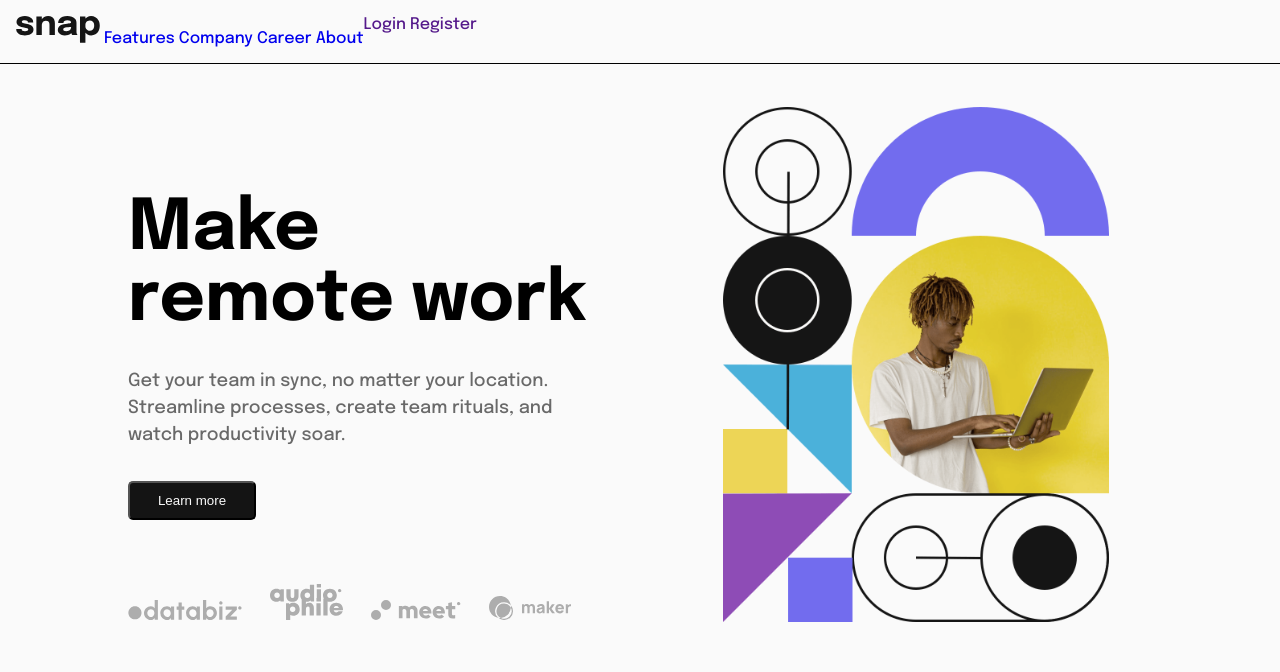
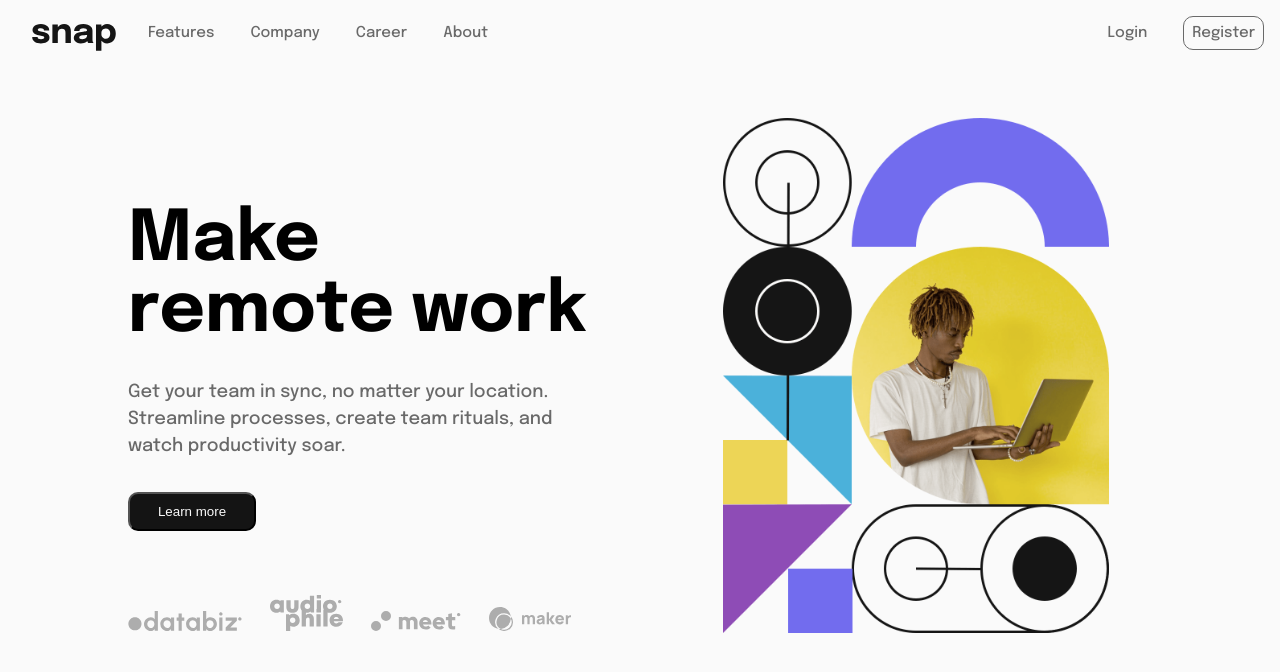
Before and after one commit to Whiney96/dropdown-navigation, a plain HTML site: page index.html in a window 1280 px wide. Drawn offline with Linux system fonts and the light colour scheme.

Commit message:
non active desktop design completed

```diff
--- a/index.html
+++ b/index.html
@@ -14,9 +14,10 @@
     />
   </head>
   <body>
+    <!------------------------------ the start of the nav bar ------------------------>
     <nav>
+      <img src="/images/logo.svg" alt="snap logo" />
       <div class="left-nav">
-        <img src="/images/logo.svg" alt="snap logo" />
         <!-- a dropdown -->
         <a href="#">Features</a>
         <span class="features-dropdown">ToDo List</span>
@@ -33,9 +34,11 @@
       </div>
       <div class="right-nav">
         <a href="">Login</a>
-        <a href="">Register</a>
+        <a href="" class="reg-btn">Register</a>
       </div>
     </nav>
+    <!-----------------------------------------the end of the nav bar--------------------->
+    <!-----------------------------------------the main content begins here--------------->
     <section class="main-container">
       <div class="text-section">
         <h1>Make remote work</h1>
@@ -55,5 +58,6 @@
         <img src="/images/image-hero-desktop.png" alt="" />
       </div>
     </section>
+    <!-----------------------------------------the main content ends here------------------>
   </body>
 </html>
--- a/style.css
+++ b/style.css
@@ -18,10 +18,29 @@ body {
 
 nav {
     display: flex;
-    padding: 1rem;
-    border-bottom: 1px solid;
+    padding: 1.5rem 0 1.5rem 2rem;
+    position: relative;
 }
 
+.left-nav {
+    margin-left: 2rem;
+}
+.right-nav {
+    position: absolute;
+    right: 1rem;
+}
+
+a {
+    color: var(--gray-color);
+    font-size: 15px;
+    padding-right: 2rem;
+}
+
+.reg-btn {
+    border: 1px solid var(--gray-color);
+    padding: 0.5rem;
+    border-radius: 10px
+}
 .features-dropdown,
 .company-dropdown {
     display: none;
@@ -65,7 +84,7 @@ button {
     width: 8rem;
     background-color: var(--black-color);
     color:var(--background-color);
-    border-radius: 5px;
+    border-radius: 10px;
     padding: 10px;
     margin-bottom: 4rem;
 }
```
